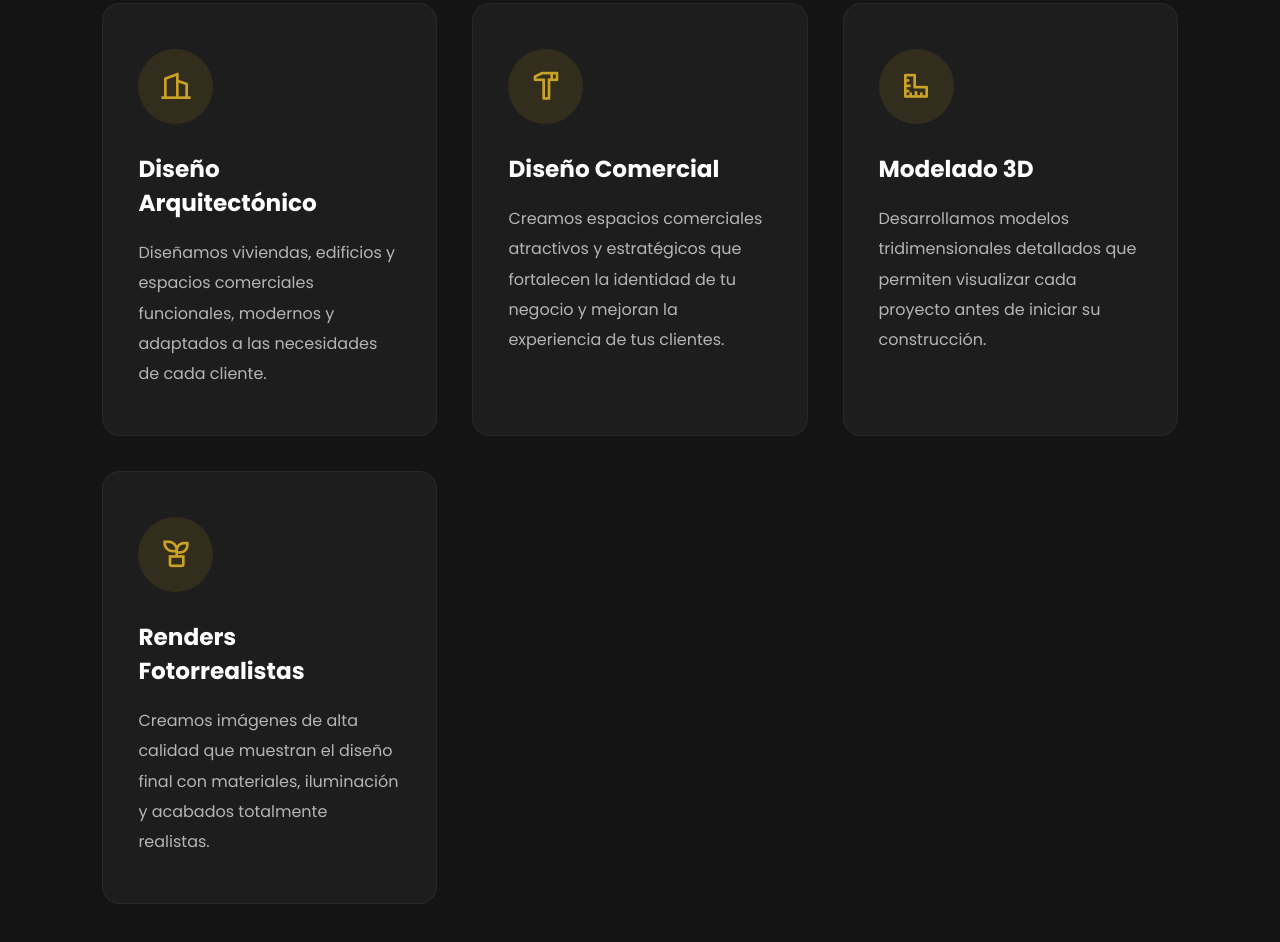
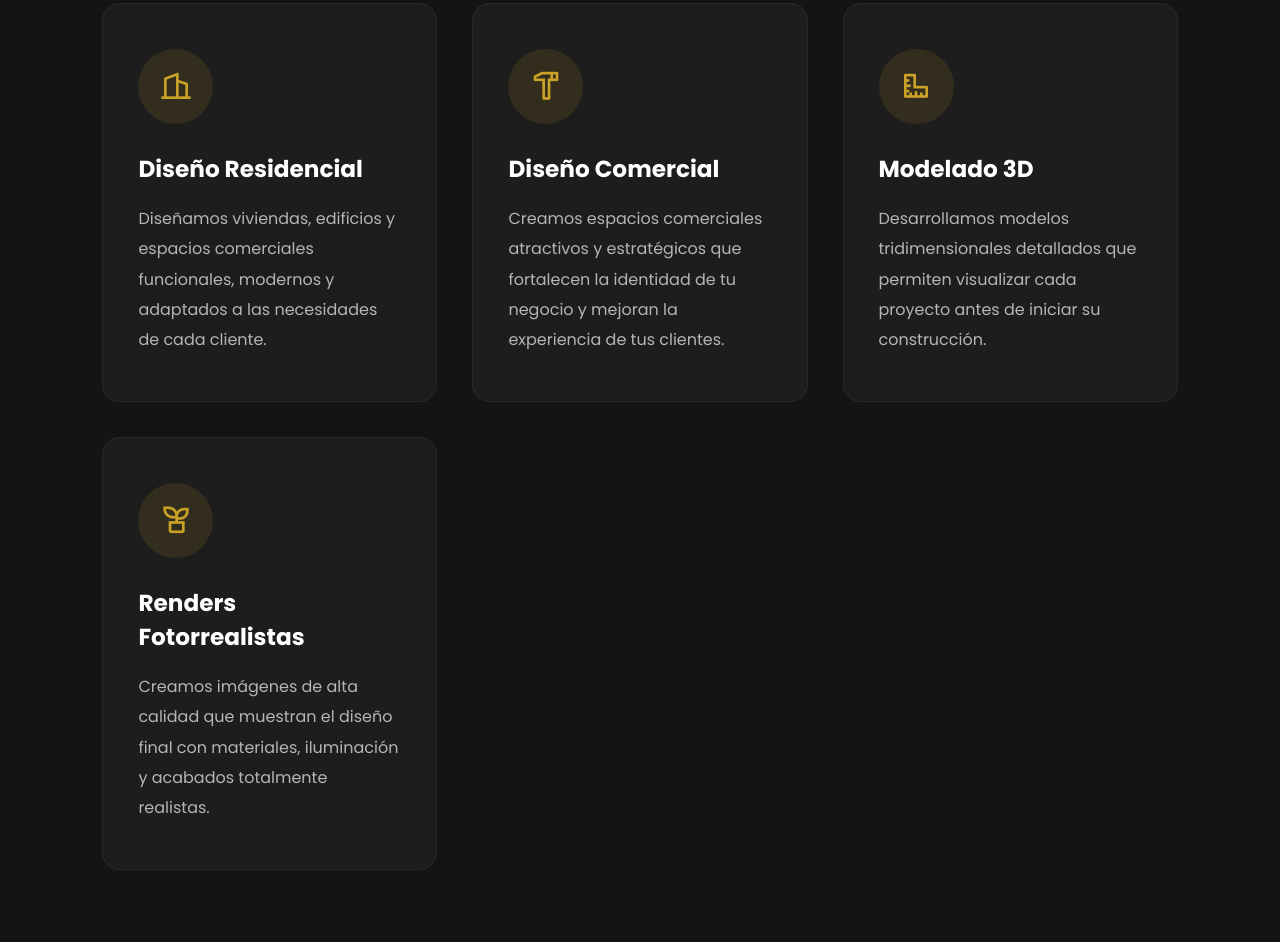
Before and after one commit to melodrt/Portafolio-MDArq, a plain HTML site: page index.html in a window 1280 px wide. Shown: the part 3903-4845 px from the top of the page. Drawn offline with nearby package versions, Linux system fonts and the light colour scheme.

Commit message:
diseno residencial

```diff
--- a/index.html
+++ b/index.html
@@ -380,7 +380,7 @@
                 <i class="ri-building-2-line"></i>
             </div>
 
-            <h3>Diseño Arquitectónico</h3>
+            <h3>Diseño Residencial</h3>
 
             <p>
                 Diseñamos viviendas, edificios y espacios comerciales
```
